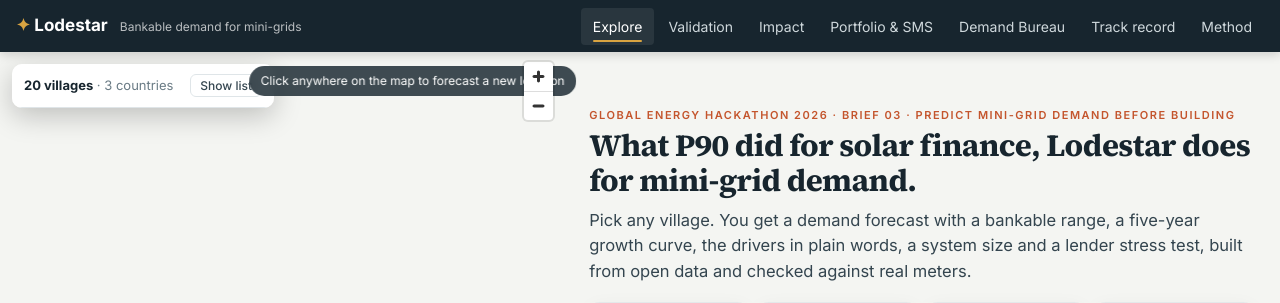
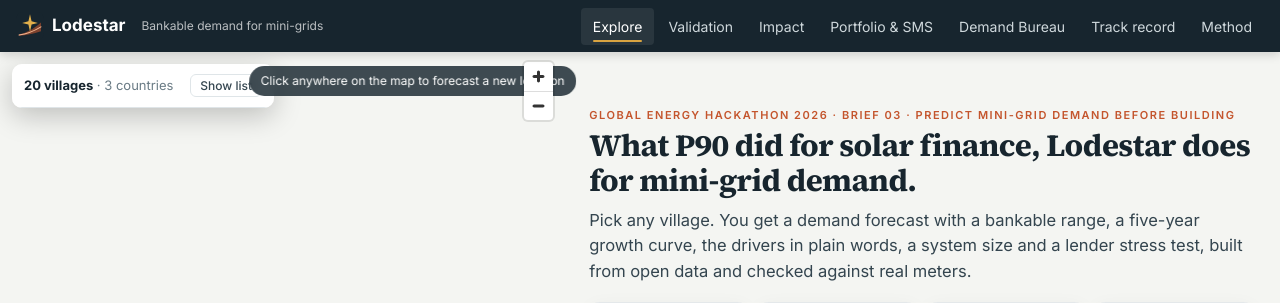
Before and after one commit to TusharTechs/lodestar, a FastAPI app: page / in a window 1280 px wide. Shown: the top 303 px of the page. Run offline with FastAPI, Linux system fonts and the light colour scheme.

Commit message:
Lodestar logo (guiding star over a forecast band) in app header, favicon and lender memo; disclose synthetic narration voice

```diff
--- a/api/templates/memo.html
+++ b/api/templates/memo.html
@@ -35,7 +35,7 @@
 <button class="print" onclick="window.print()">Save as PDF</button>
 <main>
 <header>
-  <div class="kicker">Lodestar · Bankable demand memo · Forecast {{ r.ledger.forecast_id if r.ledger else '' }}</div>
+  <div class="kicker"><svg xmlns="http://www.w3.org/2000/svg" viewBox="0 0 64 64" width="30" height="30" role="img" aria-label="Lodestar" style="vertical-align:-8px;margin-right:8px">  <rect width="64" height="64" rx="15" fill="#17252e"/>  <path d="M7 51 C23 48 39 40 57 24 L57 44 C40 50 23 53 7 54 Z" fill="#c4552d" opacity=".6"/>  <path d="M7 52.5 C23 50.5 39 45 57 34" stroke="#f2b48f" stroke-width="2.6" fill="none" stroke-linecap="round"/>  <path d="M32 5 L35.6 21.4 L50 25 L35.6 28.6 L32 45 L28.4 28.6 L14 25 L28.4 21.4 Z" fill="#e3b04b"/></svg>Lodestar · Bankable demand memo · Forecast {{ r.ledger.forecast_id if r.ledger else '' }}</div>
   <h1>{{ r.site.name }}{% if r.site.admin1 %}, {{ r.site.admin1 }}{% endif %} ({{ r.site.country }})</h1>
   <div class="src">{{ '%.4f'|format(r.site.lat) }}, {{ '%.4f'|format(r.site.lon) }} · service radius {{ r.site.radius_m|num }} m · issued {{ r.ledger.issued_at if r.ledger else '' }} · model {{ r.method.model_version }}</div>
 </header>
--- a/web/index.html
+++ b/web/index.html
@@ -5,14 +5,15 @@
 <meta name="viewport" content="width=device-width, initial-scale=1">
 <title>Lodestar · Bankable mini-grid demand</title>
 <meta name="description" content="Demand forecasts with P90/P50/P10 ranges, growth curves and lender stress tests for any unelectrified village, built on open data and validated against metered mini-grids.">
+<link rel="icon" href="img/logo.svg" type="image/svg+xml">
 <link rel="preconnect" href="https://fonts.googleapis.com">
 <link href="https://fonts.googleapis.com/css2?family=Inter:wght@400;500;600;700&family=Source+Serif+4:opsz,wght@8..60,600;8..60,700&display=swap" rel="stylesheet">
 <link href="https://unpkg.com/maplibre-gl@4.7.1/dist/maplibre-gl.css" rel="stylesheet">
-<link href="style.css?v=9" rel="stylesheet">
+<link href="style.css?v=10" rel="stylesheet">
 </head>
 <body>
 <header class="top">
-  <div class="brand"><span class="star">✦</span> Lodestar <span class="tag">Bankable demand for mini-grids</span></div>
+  <div class="brand"><img src="img/logo.svg" class="logo" alt="" width="28" height="28"> Lodestar <span class="tag">Bankable demand for mini-grids</span></div>
   <nav id="tabs">
     <button data-tab="explore" class="on">Explore</button>
     <button data-tab="validation">Validation</button>
@@ -45,6 +46,6 @@
 
 <script src="https://unpkg.com/maplibre-gl@4.7.1/dist/maplibre-gl.js"></script>
 <script src="https://cdnjs.cloudflare.com/ajax/libs/Chart.js/4.4.1/chart.umd.min.js"></script>
-<script src="app.js?v=9"></script>
+<script src="app.js?v=10"></script>
 </body>
 </html>
--- a/web/style.css
+++ b/web/style.css
@@ -194,3 +194,6 @@
 .skel .grid4, .skel .card { margin-top: 18px; }
 @keyframes shimmer { from { background-position: 120% 0; } to { background-position: -120% 0; } }
 @media (prefers-reduced-motion: reduce) { .sk { animation: none; } }
+
+.brand { display: flex; align-items: center; gap: 8px; }
+.brand .logo { width: 28px; height: 28px; border-radius: 7px; }
```
Also changed, not shown: README.md, web/img/logo.svg (added).
